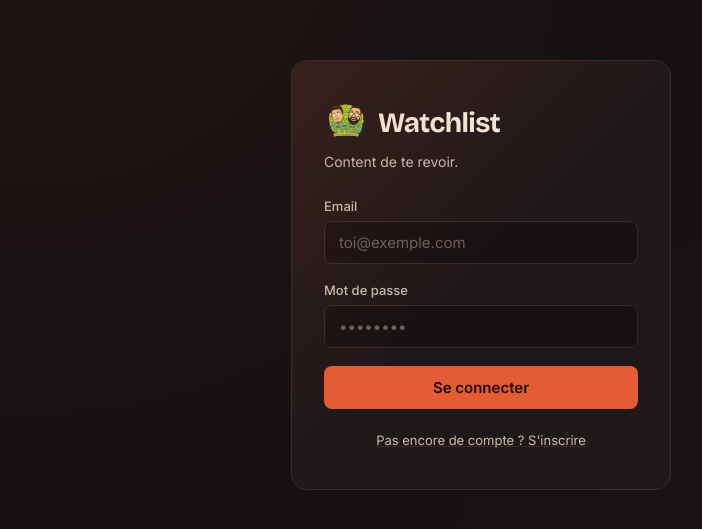
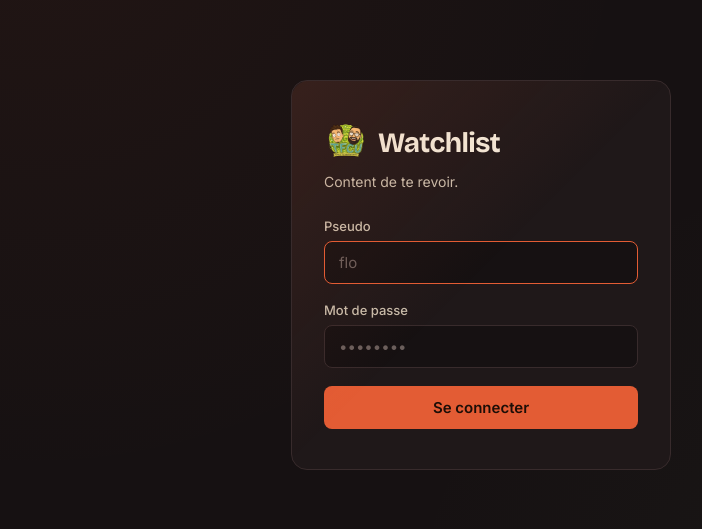
Before and after one commit to TheFloby/watchlist, a React (Vite) app: page / in a window 1280 px wide. Shown: the part 125-654 px from the top of the page, without its empty margins (159-861 px from the left). Built offline with nearby package versions, Linux system fonts and the light colour scheme.

Commit message:
Fermer les inscriptions

```diff
--- a/src/components/Auth.jsx
+++ b/src/components/Auth.jsx
@@ -1,40 +1,41 @@
 import { useState } from 'react'
 import { supabase } from '../supabaseClient'
 
+// Supabase a besoin d'un email pour fonctionner, mais on ne veut montrer
+// qu'un pseudo à l'utilisateur. On transforme donc le pseudo en
+// "faux email" en interne, invisible pour la personne qui utilise le site.
+function pseudoToEmail(pseudo) {
+  const clean = pseudo.trim().toLowerCase().replace(/[^a-z0-9_-]/g, '')
+  return `${clean}@watchlist.local`
+}
+
 export default function Auth() {
-  const [mode, setMode] = useState('signin') // 'signin' | 'signup'
-  const [email, setEmail] = useState('')
+  const [pseudo, setPseudo] = useState('')
   const [password, setPassword] = useState('')
   const [loading, setLoading] = useState(false)
   const [error, setError] = useState('')
-  const [info, setInfo] = useState('')
 
   async function handleSubmit(e) {
     e.preventDefault()
     setError('')
-    setInfo('')
+
+    const cleanPseudo = pseudo.trim()
+    if (!cleanPseudo) {
+      setError('Entre ton pseudo.')
+      return
+    }
+
     setLoading(true)
+    const email = pseudoToEmail(cleanPseudo)
 
-    if (mode === 'signin') {
-      const { error } = await supabase.auth.signInWithPassword({ email, password })
-      if (error) setError(traduireErreur(error.message))
-    } else {
-      const { error } = await supabase.auth.signUp({ email, password })
-      if (error) {
-        setError(traduireErreur(error.message))
-      } else {
-        setInfo('Compte créé. Tu peux te connecter.')
-        setMode('signin')
-      }
-    }
+    const { error } = await supabase.auth.signInWithPassword({ email, password })
+    if (error) setError(traduireErreur(error.message))
+
     setLoading(false)
   }
 
   function traduireErreur(msg) {
-    if (msg.includes('Invalid login credentials')) return 'Email ou mot de passe incorrect.'
-    if (msg.includes('User already registered')) return 'Un compte existe déjà avec cet email.'
-    if (msg.includes('Password should be at least')) return 'Le mot de passe doit faire au moins 6 caractères.'
-    if (msg.includes('Unable to validate email address')) return 'Adresse email invalide.'
+    if (msg.includes('Invalid login credentials')) return 'Pseudo ou mot de passe incorrect.'
     return msg
   }
 
@@ -50,20 +51,19 @@ export default function Auth() {
           />
           <h1>Watchlist</h1>
         </div>
-        <p className="auth-subtitle">
-          {mode === 'signin' ? 'Content de te revoir.' : 'Crée ton compte pour commencer.'}
-        </p>
+        <p className="auth-subtitle">Content de te revoir.</p>
 
         <form onSubmit={handleSubmit} className="auth-form">
           <label className="field">
-            <span>Email</span>
+            <span>Pseudo</span>
             <input
-              type="email"
+              type="text"
               required
-              value={email}
-              onChange={(e) => setEmail(e.target.value)}
-              placeholder="toi@exemple.com"
-              autoComplete="email"
+              autoFocus
+              value={pseudo}
+              onChange={(e) => setPseudo(e.target.value)}
+              placeholder="flo"
+              autoComplete="username"
             />
           </label>
 
@@ -72,32 +72,19 @@ export default function Auth() {
             <input
               type="password"
               required
-              minLength={6}
               value={password}
               onChange={(e) => setPassword(e.target.value)}
               placeholder="••••••••"
-              autoComplete={mode === 'signin' ? 'current-password' : 'new-password'}
+              autoComplete="current-password"
             />
           </label>
 
           {error && <p className="auth-message auth-message--error">{error}</p>}
-          {info && <p className="auth-message auth-message--info">{info}</p>}
 
           <button type="submit" className="btn btn-primary" disabled={loading}>
-            {loading ? 'Un instant…' : mode === 'signin' ? 'Se connecter' : "Créer mon compte"}
+            {loading ? 'Un instant…' : 'Se connecter'}
           </button>
         </form>
-
-        <button
-          className="auth-switch"
-          onClick={() => {
-            setMode(mode === 'signin' ? 'signup' : 'signin')
-            setError('')
-            setInfo('')
-          }}
-        >
-          {mode === 'signin' ? "Pas encore de compte ? S'inscrire" : 'Déjà un compte ? Se connecter'}
-        </button>
       </div>
     </div>
   )
```
